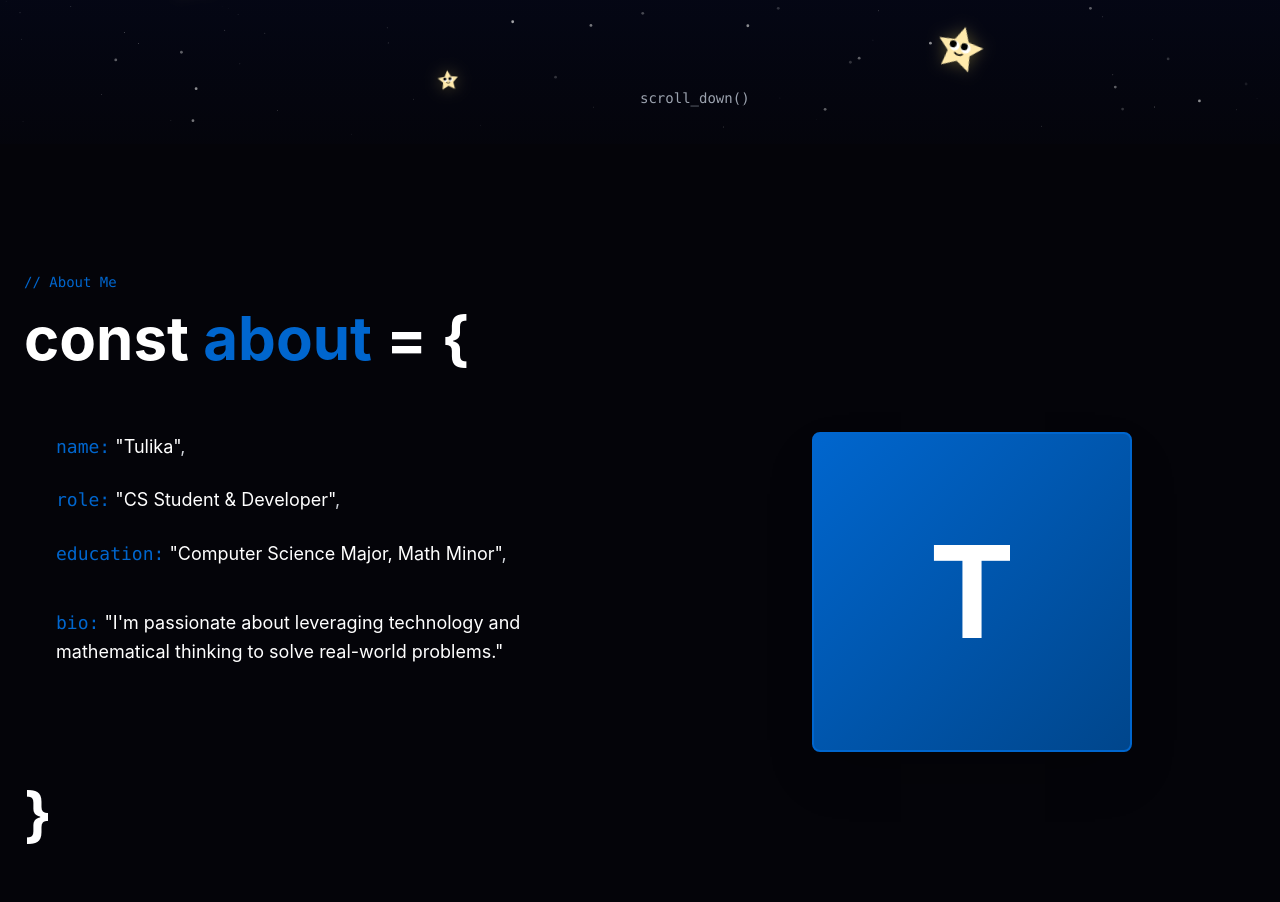
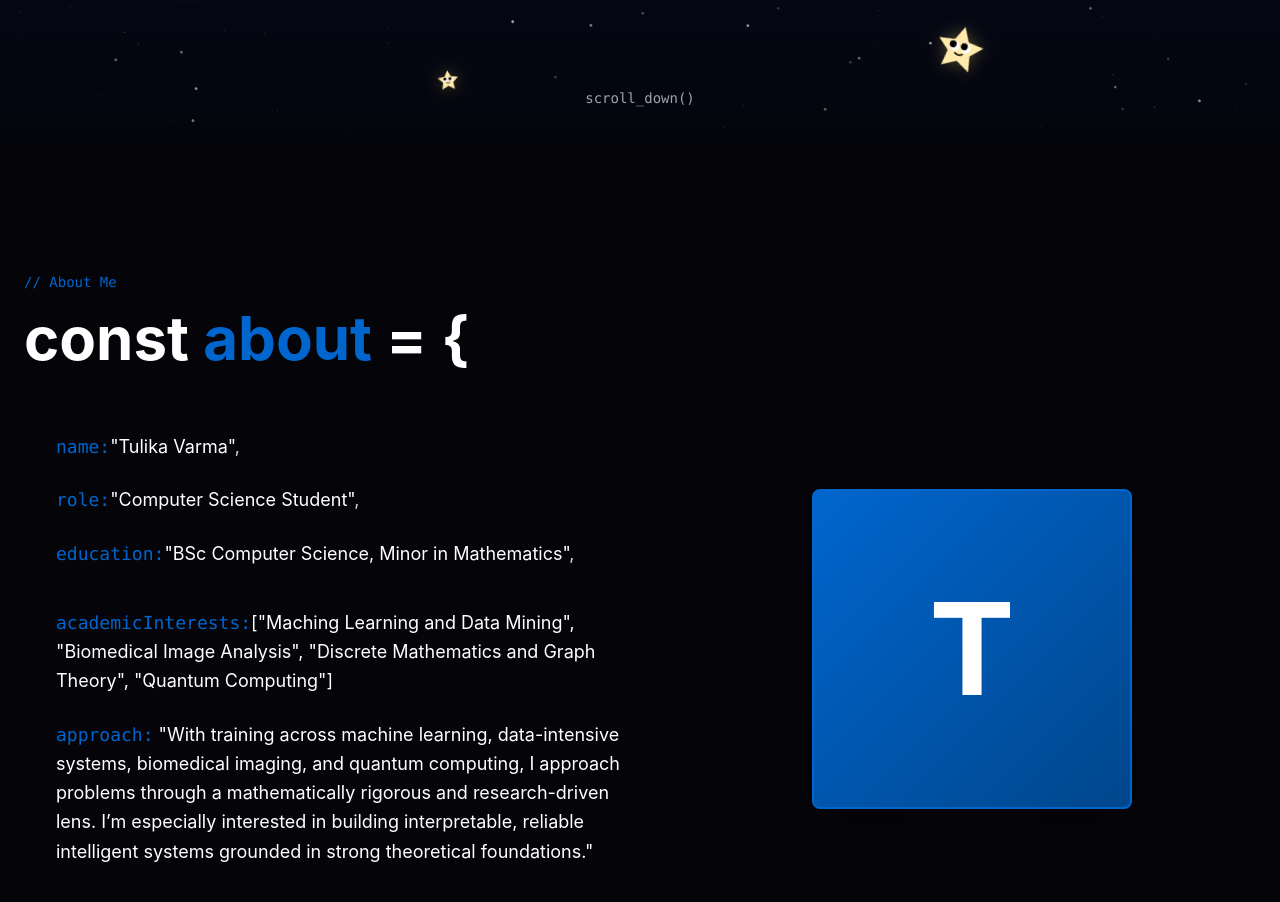
Before and after one commit to TulikaVarma/tulika-website-, a React (Vite) app: page / in a window 1280 px wide. Shown: the part 656-1558 px from the top of the page. Built offline with nearby package versions, Linux system fonts and the light colour scheme.

Commit message:
About page edits

```diff
--- a/index.html
+++ b/index.html
@@ -4,7 +4,7 @@
     <meta charset="UTF-8" />
     <link rel="icon" type="image/svg+xml" href="/vite.svg" />
     <meta name="viewport" content="width=device-width, initial-scale=1.0" />
-    <title>tulika-website</title>
+    <title>TulikaVarma</title>
   </head>
   <body>
     <div id="root"></div>
--- a/package.json
+++ b/package.json
@@ -1,5 +1,5 @@
 {
-  "name": "tulika-website",
+  "name": "TulikaVarma",
   "private": true,
   "version": "0.0.0",
   "type": "module",
--- a/src/App.jsx
+++ b/src/App.jsx
@@ -12,8 +12,9 @@ function App() {
   }
 
   return (
-    // Main Page
     <div className="relative w-full min-h-screen bg-[#040409] font-sans">
+
+      {/* BACKGROUND ANIMATIONS - Particles Global              */}
       <div className="fixed inset-0 z-40 pointer-events-none">
         <Particles
           className="absolute inset-0"
@@ -23,22 +24,27 @@ function App() {
           refresh={false}
         />
       </div>
-      <StarBackground />
 
+      {/* NAVIGATION BAR - Global                                        */}
       <nav className="fixed top-0 left-0 right-0 z-50 bg-transparent backdrop-blur-sm px-6 py-4">
         <div className="max-w-7xl mx-auto flex justify-between items-center">
+          {/* Logo/Brand */}
           <div className="text-[#024f9b] font-mono text-xl font-bold">
             &lt;TulikaVarma/&gt;
           </div>
-
+          {/* Navigation Links with Dropdowns */}
           <div className="flex gap-4 font-mono text-sm">
+            {/* About Dropdown */}
             <div className="group relative">
               <button className="text-gray-400 hover:text-[#0066CE] hover:bg-[#0066CE]/10 px-4 py-2 rounded-md transition-all flex items-center gap-1">
                 .about() <span className="text-[10px]">▼</span>
               </button>
               <div className="absolute top-full left-0 hidden group-hover:block pt-2">
                 <div className="bg-[#040409] border border-[#0066CE]/30 rounded-md p-2 w-40 shadow-xl">
-                  <button onClick={() => scrollToSection('about')} className="w-full text-left px-3 py-2 text-gray-400 hover:text-white hover:bg-[#0066CE]/20 rounded transition-all">
+                  <button
+                    onClick={() => scrollToSection('about')}
+                    className="w-full text-left px-3 py-2 text-gray-400 hover:text-white hover:bg-[#0066CE]/20 rounded transition-all"
+                  >
                     → bio
                   </button>
                   <button className="w-full text-left px-3 py-2 text-gray-400 hover:text-white hover:bg-[#0066CE]/20 rounded transition-all">
@@ -47,29 +53,39 @@ function App() {
                 </div>
               </div>
             </div>
-
+            {/* Work Dropdown */}
             <div className="group relative">
               <button className="text-gray-400 hover:text-[#0066CE] hover:bg-[#0066CE]/10 px-4 py-2 rounded-md transition-all flex items-center gap-1">
                 .work() <span className="text-[10px]">▼</span>
               </button>
               <div className="absolute top-full left-0 hidden group-hover:block pt-2">
                 <div className="bg-[#040409] border border-[#0066CE]/30 rounded-md p-2 w-40 shadow-xl">
-                  <button onClick={() => scrollToSection('work')} className="w-full text-left px-3 py-2 text-gray-400 hover:text-white hover:bg-[#0066CE]/20 rounded transition-all">
+                  <button
+                    onClick={() => scrollToSection('work')}
+                    className="w-full text-left px-3 py-2 text-gray-400 hover:text-white hover:bg-[#0066CE]/20 rounded transition-all"
+                  >
                     → projects
                   </button>
                 </div>
               </div>
             </div>
-
-            <button onClick={() => scrollToSection('contact')} className="text-gray-400 hover:text-[#0066CE] hover:bg-[#0066CE]/10 px-4 py-2 rounded-md transition-all">
+            {/* Contact Link */}
+            <button
+              onClick={() => scrollToSection('contact')}
+              className="text-gray-400 hover:text-[#0066CE] hover:bg-[#0066CE]/10 px-4 py-2 rounded-md transition-all"
+            >
               .contact()
             </button>
           </div>
         </div>
       </nav>
 
+      {/* INTRODUCTION PAGE                                    */}
       <section className="relative w-full h-screen overflow-hidden">
+        {/* Animated  Background */}
         <MainBackground />
+        <StarBackground />
+        {/* Hero Content */}
         <div className="relative z-10 w-full h-full flex flex-col items-center justify-center px-6">
           <motion.div
             initial={{ opacity: 0, y: 20 }}
@@ -77,14 +93,15 @@ function App() {
             transition={{ duration: 0.8 }}
             className="text-center"
           >
+            {/* Top Comment */}
             <div className="text-[#0066CE] font-mono text-sm mb-4">
               // Proof_by_Interaction: the stars are watching you!
             </div>
-
+            {/* Name/Title */}
             <h1 className="text-6xl md:text-8xl font-bold text-white mb-6">
               Tulika Varma
             </h1>
-
+            {/* Morphing File Names */}
             <div className="text-xl md:text-2xl text-gray-300 font-mono mb-8">
               <MorphingText
                 texts={[
@@ -96,11 +113,11 @@ function App() {
                 ]}
               />
             </div>
-
+            {/* Tagline */}
             <p className="text-xl text-gray-400 max-w-2xl mx-auto mb-12 font-light">
-              Building solutions to complex problems through code and mathematics
+              Computing Science Major | Math Minor
             </p>
-
+            {/* CTA Button */}
             <div className="flex gap-4 justify-center font-mono mt-8">
               <Button
                 className="bg-transparent text-white border border-white/20 hover:border-[#0066CE] hover:bg-[#0066CE]/10 hover:text-white px-8 py-6 text-base transition-all duration-300 shadow-sm hover:shadow-[0_0_20px_rgba(0,102,206,0.3)]"
@@ -110,12 +127,14 @@ function App() {
             </div>
           </motion.div>
         </div>
-
+        {/* Scroll Down Indicator */}
         <div
-          className="absolute bottom-8 left-1/2 -translate-x-1/2 z-20 animate-bounce cursor-pointer"
+          className="absolute bottom-8 w-full z-20 flex justify-center"
           onClick={() => scrollToSection('about')}
         >
-          <div className="text-gray-400 font-mono text-sm">scroll_down()</div>
+          <div className="animate-bounce cursor-pointer text-gray-400 font-mono text-sm hover:text-[#0066CE] transition-colors">
+            scroll_down()
+          </div>
         </div>
       </section>
 
@@ -137,16 +156,28 @@ function App() {
             <div className="grid md:grid-cols-2 gap-16 pl-8">
               <div className="space-y-6 text-gray-300 text-lg leading-relaxed">
                 <p>
-                  <span className="text-[#0066CE] font-mono">name:</span> <span className="text-white">"Tulika"</span>,
+                  <span className="text-[#0066CE] font-mono">name:</span>
+                  <span className="text-white">"Tulika Varma"</span>,
                 </p>
+
                 <p>
-                  <span className="text-[#0066CE] font-mono">role:</span> <span className="text-white">"CS Student & Developer"</span>,
+                  <span className="text-[#0066CE] font-mono">role:</span>
+                  <span className="text-white">"Computer Science Student"</span>,
                 </p>
+
                 <p>
-                  <span className="text-[#0066CE] font-mono">education:</span> <span className="text-white">"Computer Science Major, Math Minor"</span>,
+                  <span className="text-[#0066CE] font-mono">education:</span>
+                  <span className="text-white">"BSc Computer Science, Minor in Mathematics"</span>,
                 </p>
+
                 <p className="pt-4">
-                  <span className="text-[#0066CE] font-mono">bio:</span> <span className="text-white">"I'm passionate about leveraging technology and mathematical thinking to solve real-world problems."</span>
+                  <span className="text-[#0066CE] font-mono">academicInterests:</span>
+                  <span className="text-white">["Maching Learning and Data Mining", "Biomedical Image Analysis", "Discrete Mathematics and Graph Theory", "Quantum Computing"]</span>
+                </p>
+
+                <p>
+                  <span className= "text-[#0066CE] font-mono">approach:</span>
+                  <span className= "text-white"> "With training across machine learning, data-intensive systems, biomedical imaging, and quantum computing, I approach problems through a mathematically rigorous and research-driven lens. I’m especially interested in building interpretable, reliable intelligent systems grounded in strong theoretical foundations."</span>
                 </p>
               </div>
 
```
